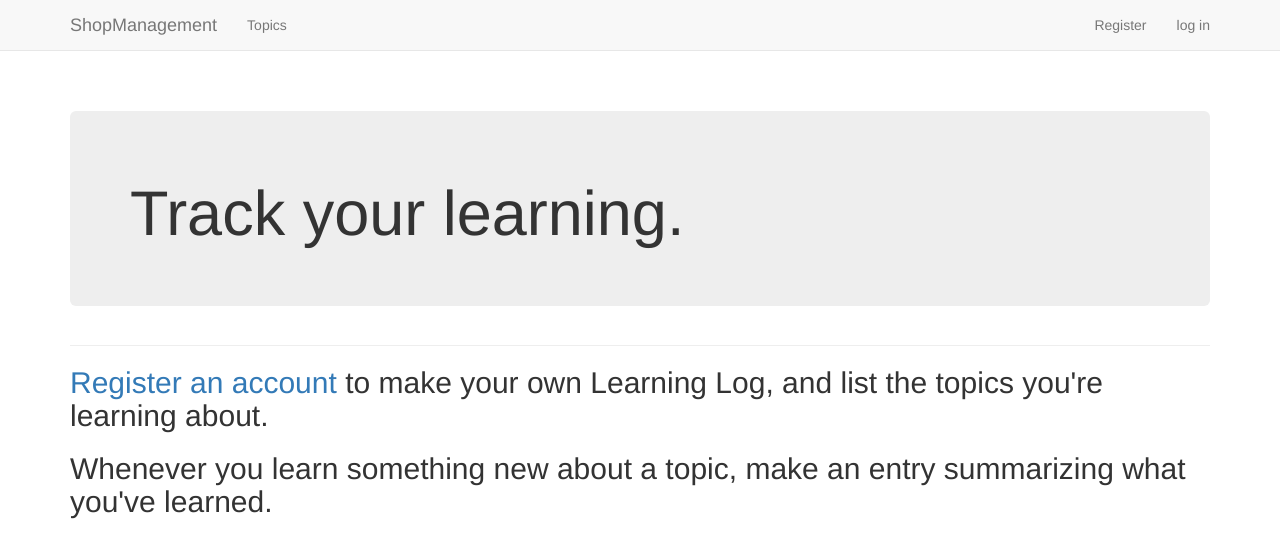
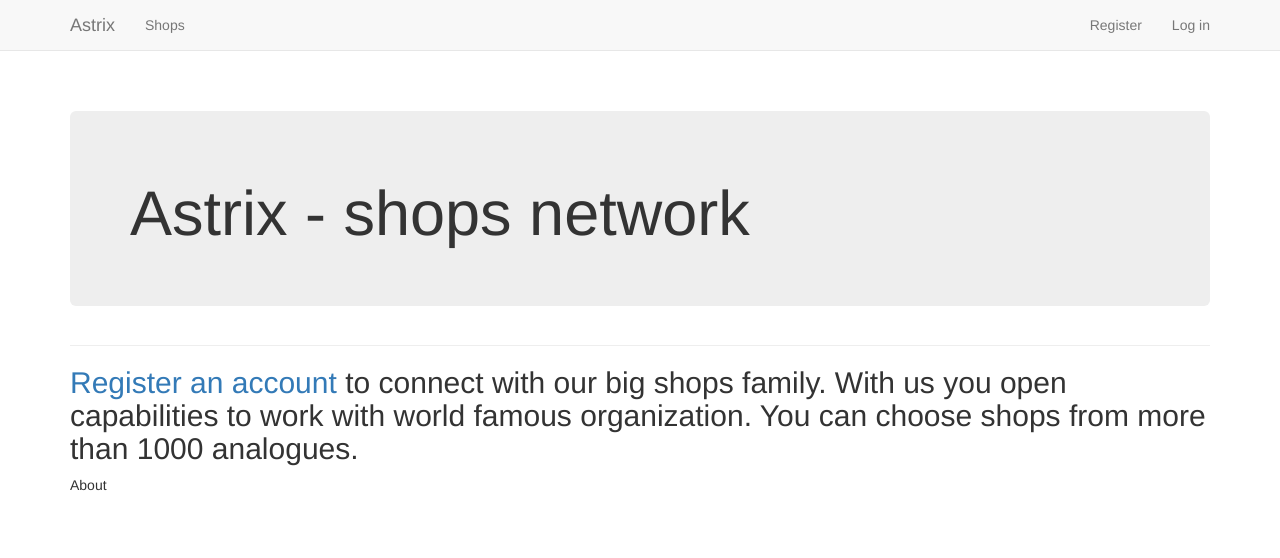
Before and after one commit to igorxxl8/ShopManagment, a Django app: page / in a window 1280 px wide. Shown: the top 558 px of the page. Run offline with Django 3.2, Linux system fonts and the light colour scheme; parts of the project's set-up code (start-up, migrations or seed data) failed here and were passed over; some libraries are stand-ins or nearby versions.

Commit message:
little fix

```diff
--- a/requirements.txt
+++ b/requirements.txt
@@ -1,6 +1,6 @@
 dj-database-url==0.5.0
 dj-static==0.0.6
-Django==2.1
+Django==2.1.3
 django-bootstrap3==10.0.1
 gunicorn==19.9.0
 psycopg2==2.7.5
--- a/shop_management/templates/shop_management/base.html
+++ b/shop_management/templates/shop_management/base.html
@@ -26,12 +26,12 @@
                     aria-expanded="false" aria-controls="navbar">
             </button>
             <a class="navbar-brand" href="{% url 'shop_management:index' %}">
-              ShopManagement</a>
+                Astrix</a>
         </div>
 
         <div id="navbar" class="navbar-collapse collapse">
             <ul class="nav navbar-nav">
-            <li><a href="{% url 'shop_management:topics' %}">Topics</a></li>
+                <li><a href="{% url 'shop_management:shops' %}">Shops</a></li>
             </ul>
 
             <ul class="nav navbar-nav navbar-right">
@@ -40,7 +40,7 @@
                     <li><a href="{% url 'users:logout' %}">Log out</a></li>
                 {% else %}
                     <li><a href="{% url 'users:register' %}">Register</a></li>
-              <li><a href="{% url 'users:login' %}">log in</a></li>
+                    <li><a href="{% url 'users:login' %}">Log in</a></li>
                 {% endif %}
             </ul>
         </div><!--/.nav-collapse -->
@@ -57,6 +57,12 @@
         {% block content %}{% endblock %}
     </div>
 
+    <div>
+        <footer >
+            About
+        </footer>
+    </div>
+
 </div> <!-- /container -->
 
 </body>
--- a/shop_management/templates/shop_management/index.html
+++ b/shop_management/templates/shop_management/index.html
@@ -2,17 +2,13 @@
 
 {% block header %}
   <div class='jumbotron'>
-      <h1>Track your learning.</h1>
+      <h1>Astrix - shops network</h1>
   </div>
 {% endblock %}
 
 {% block content %}
   <h2>
-    <a href="{% url 'users:register' %}">Register an account</a> to make
-     your own Learning Log, and list the topics you're learning about.
-  </h2>
-  <h2>
-    Whenever you learn something new about a topic, make an entry
-    summarizing what you've learned.
+    <a href="{% url 'users:register' %}">Register an account</a> to connect with our big shops family. With us you open
+      capabilities to work with world famous organization. You can choose shops from more than 1000 analogues.
   </h2>
 {% endblock %}
--- a/shop_management/templates/shop_management/topics.html
+++ b/shop_management/templates/shop_management/topics.html
@@ -1,7 +1,7 @@
 {% extends "shop_management/base.html" %}
 
 {% block header %}
-  <h1>Topics</h1>
+  <h1>Shops</h1>
 {% endblock %}
 
 {% block content %}
@@ -10,7 +10,7 @@
     {% for topic in topics %}
       <li>
         <h3>
-          <a href="{% url 'shop_management:topic' topic.id %}">{{ topic }}</a>
+          <a href="{% url 'shop_management:shop' topic.id %}">{{ topic }}</a>
         </h3>
       </li>
     {% empty %}
--- a/shop_management/urls.py
+++ b/shop_management/urls.py
@@ -11,10 +11,10 @@ urlpatterns = [
     path('', views.index, name='index'),
 
     # Show all topics.
-    path('topics/', views.topics, name='topics'),
+    path('shops/', views.shops, name='shops'),
 
     # Detail page for a single topic.
-    path('topics/<int:topic_id>/', views.topic, name='topic'),
+    path('shops/<int:topic_id>/', views.shop, name='shop'),
 
     # Page for adding a new topic.
     path('new_topic/', views.new_topic, name='new_topic'),
--- a/shop_management/views.py
+++ b/shop_management/views.py
@@ -13,7 +13,7 @@ def index(request):
 
 
 @login_required
-def topics(request):
+def shops(request):
     """Show all topics."""
     topics = Topic.objects.filter(owner=request.user).order_by('date_added')
     context = {'topics': topics}
@@ -21,7 +21,7 @@ def topics(request):
 
 
 @login_required
-def topic(request, topic_id):
+def shop(request, topic_id):
     """Show a single topic, and all its entries."""
     topic = get_object_or_404(Topic, id=topic_id)
     # Make sure the topic belongs to the current user.
@@ -46,7 +46,7 @@ def new_topic(request):
             new_topic = form.save(commit=False)
             new_topic.owner = request.user
             new_topic.save()
-            return HttpResponseRedirect(reverse('shop_management:topics'))
+            return HttpResponseRedirect(reverse('shop_management:shops'))
 
     context = {'form': form}
     return render(request, 'shop_management/new_topic.html', context)
--- a/users/templates/users/login.html
+++ b/users/templates/users/login.html
@@ -12,7 +12,7 @@
     {% bootstrap_form form %}
 
     {% buttons %}
-      <button name="submit" class="btn btn-primary">log in</button>
+      <button name="submit" class="btn btn-primary">Log in</button>
     {% endbuttons %}
 
     <input type="hidden" name="next" value="{% url 'shop_management:index' %}" />
--- a/users/urls.py
+++ b/users/urls.py
@@ -7,10 +7,10 @@ from . import views
 
 app_name = 'users'
 urlpatterns = [
-	# Login page.
+    # Login page.
     path('login/',
-    	auth_views.LoginView.as_view(template_name='users/login.html'),
-    	name='login'),
+         auth_views.LoginView.as_view(template_name='users/login.html'),
+         name='login'),
 
     # Logout page.
     path('logout/', auth_views.LogoutView.as_view(), name='logout'),
```
Also changed, not shown: db.sqlite3, shop_management/migrations/0001_initial.py. Lines whose indentation alone changed are shown as unchanged.
